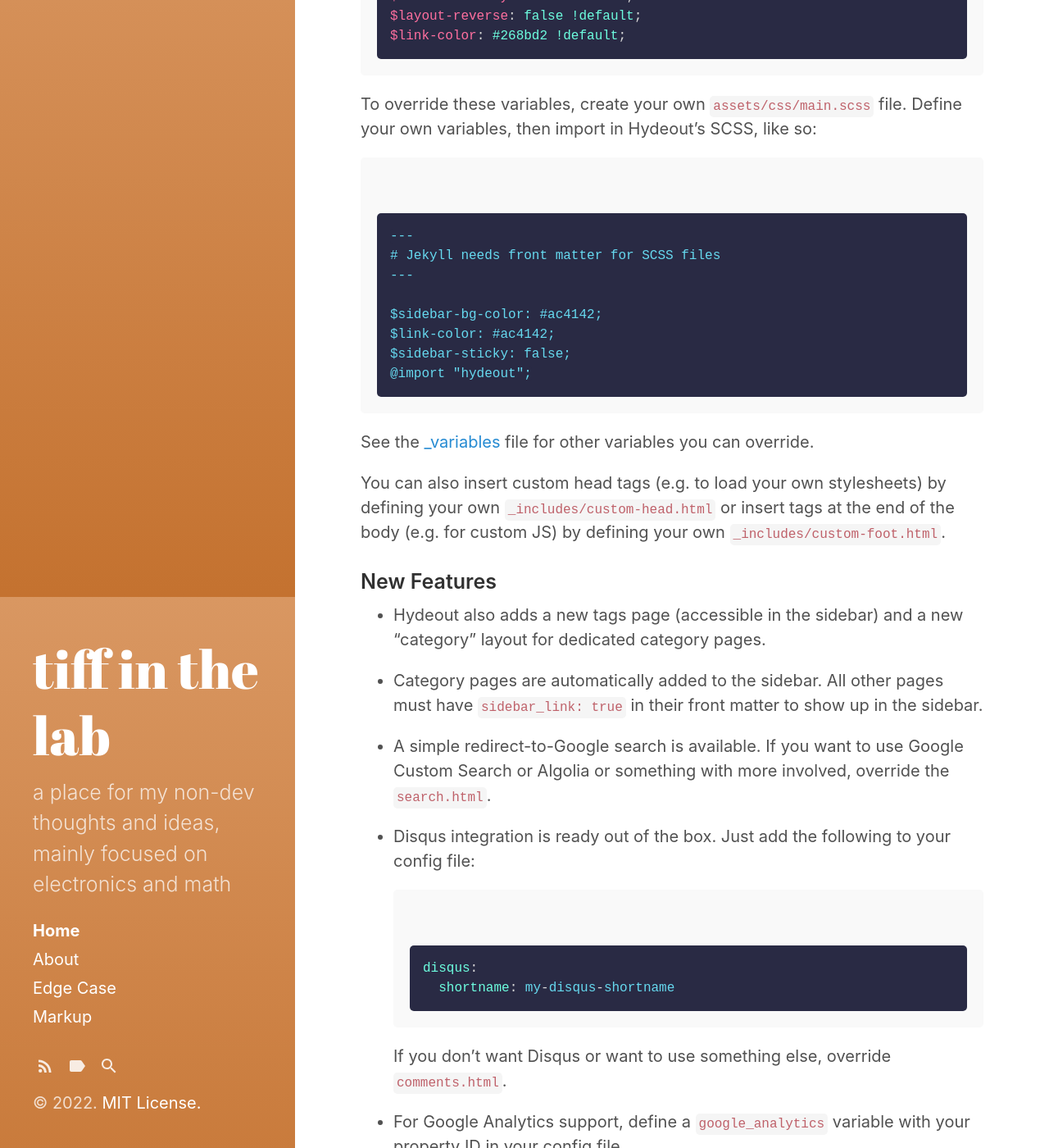
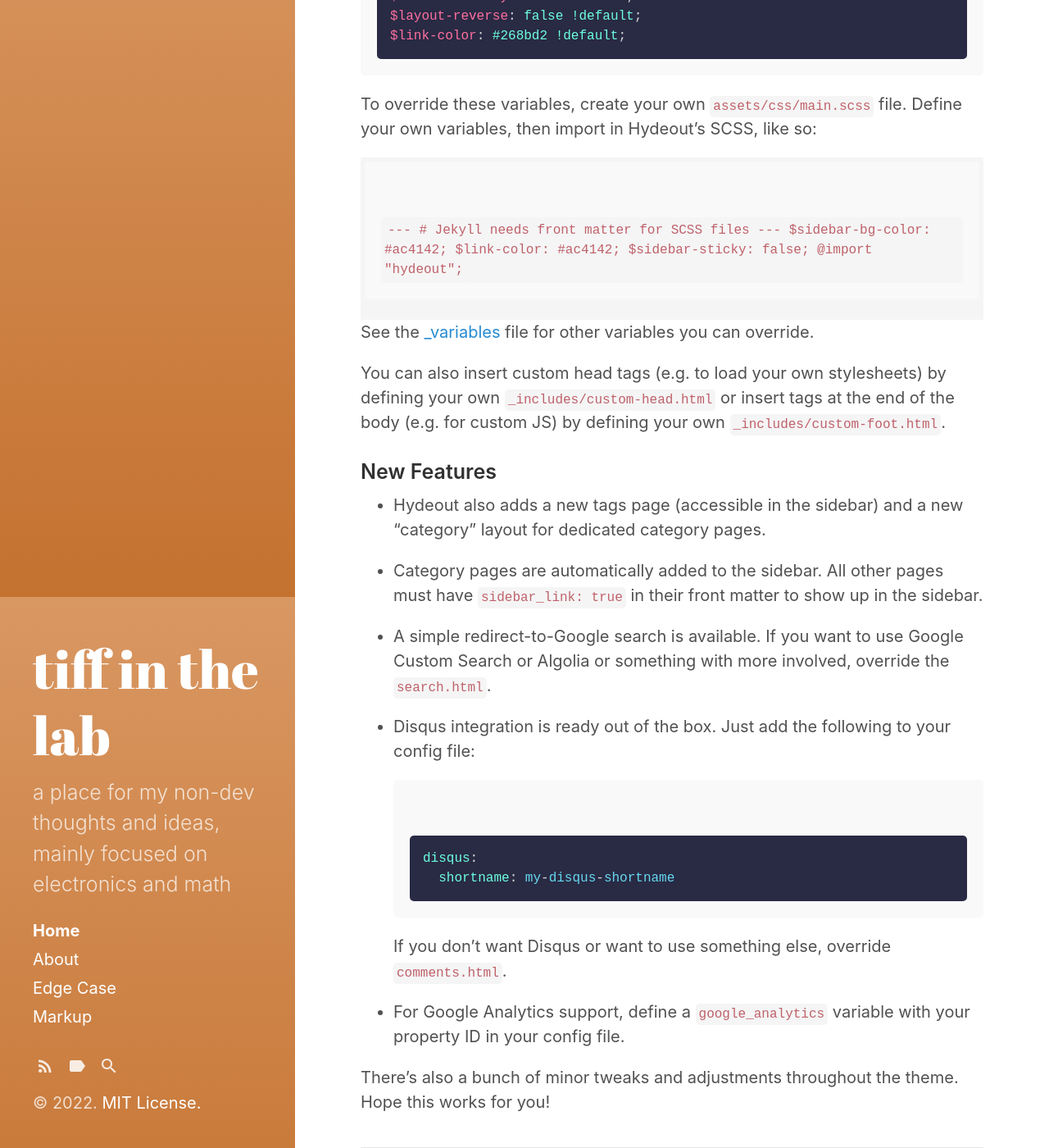
Before and after one commit to twhite96/tiff-experiments, a Jekyll site: the page built from index.html, in a window 1280 px wide and 1400 px high, scrolled down 1072 px. Shown: the whole window at 82% size. Built offline with Jekyll 4.4.1, drawn with Linux system fonts in a browser that asks for light colours; the list of posts is cut into pages by our own code.

Commit message:
update plaintext syntax highlighting

```diff
--- a/assets/css/gloom-prism.css
+++ b/assets/css/gloom-prism.css
@@ -201,7 +201,7 @@ code.language-scss,
   .language-python .token.keyword {
     color: #F92672 !important; }
 
-    :not(pre) > code {
+  .language-plaintext {
       border-radius: .2.2em !important;
       background: #f5f5f5 !important;
       color: #BF616A !important;
```
